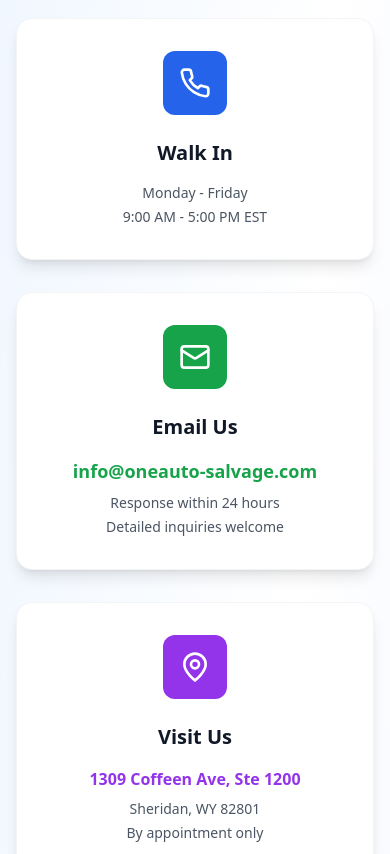
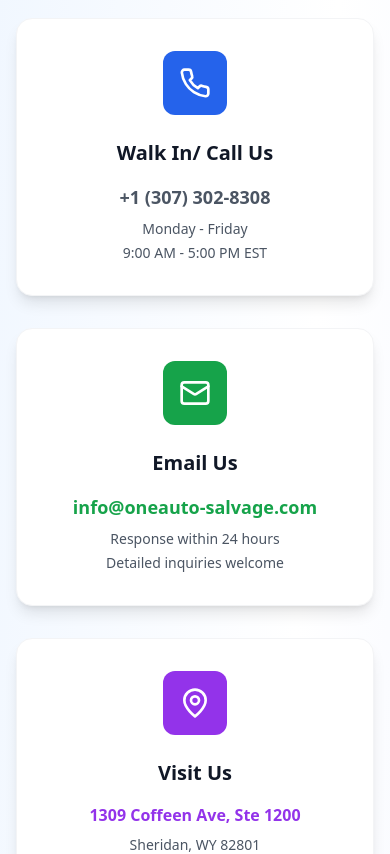
Before and after one commit to emmyshane/oneauto, a React (Vite) app: page /contact in a window 390 px wide. Shown: the part 840-1694 px from the top of the page. Built offline with nearby package versions, Linux system fonts and the light colour scheme.

Commit message:
Added Phone Number

```diff
--- a/index.html
+++ b/index.html
@@ -2,7 +2,7 @@
 <html lang="en">
   <head>
     <meta charset="UTF-8" />
-    <link rel="icon" type="image/svg+xml" href="/vite.svg" />
+    <link rel="icon" type="image/png" href="/OneLogo.png" />
     <meta name="viewport" content="width=device-width, initial-scale=1.0" />
     <title>One Auto Salvage</title>
   </head>
--- a/package.json
+++ b/package.json
@@ -34,6 +34,6 @@
     "tailwindcss": "^3.4.1",
     "typescript": "^5.5.3",
     "typescript-eslint": "^8.3.0",
-    "vite": "^5.4.2"
+    "vite": "^7.0.6"
   }
 }
--- a/src/components/Footer.tsx
+++ b/src/components/Footer.tsx
@@ -62,6 +62,11 @@ export function Footer() {
               </li>
               <li>
                 <address className="not-italic hover:text-blue-400">
+                  +1 (307) 302-8308
+                </address>
+              </li>
+              <li>
+                <address className="not-italic hover:text-blue-400">
                   1309 Coffeen Ave, Ste 1200, Sheridan, WY 82801
                 </address>
               </li>
--- a/src/pages/ContactUs.tsx
+++ b/src/pages/ContactUs.tsx
@@ -40,7 +40,8 @@ export function ContactUs() {
                 <div className="inline-flex items-center justify-center w-16 h-16 bg-blue-600 rounded-xl text-white mb-6">
                   <Phone className="h-8 w-8" />
                 </div>
-                <h3 className="text-xl font-bold text-gray-900 mb-4">Walk In</h3>
+                <h3 className="text-xl font-bold text-gray-900 mb-4">Walk In/ Call Us</h3>
+                <p className="text-gray-600 font-semibold text-lg mb-2">+1 (307) 302-8308</p>
                 <p className="text-gray-600 text-sm mb-1">Monday - Friday</p>
                 <p className="text-gray-600 text-sm">9:00 AM - 5:00 PM EST</p>
               </div>
```
Also changed, not shown: OneLogo.png (added), 1 other file (tests, documents, lock files or other folders).
